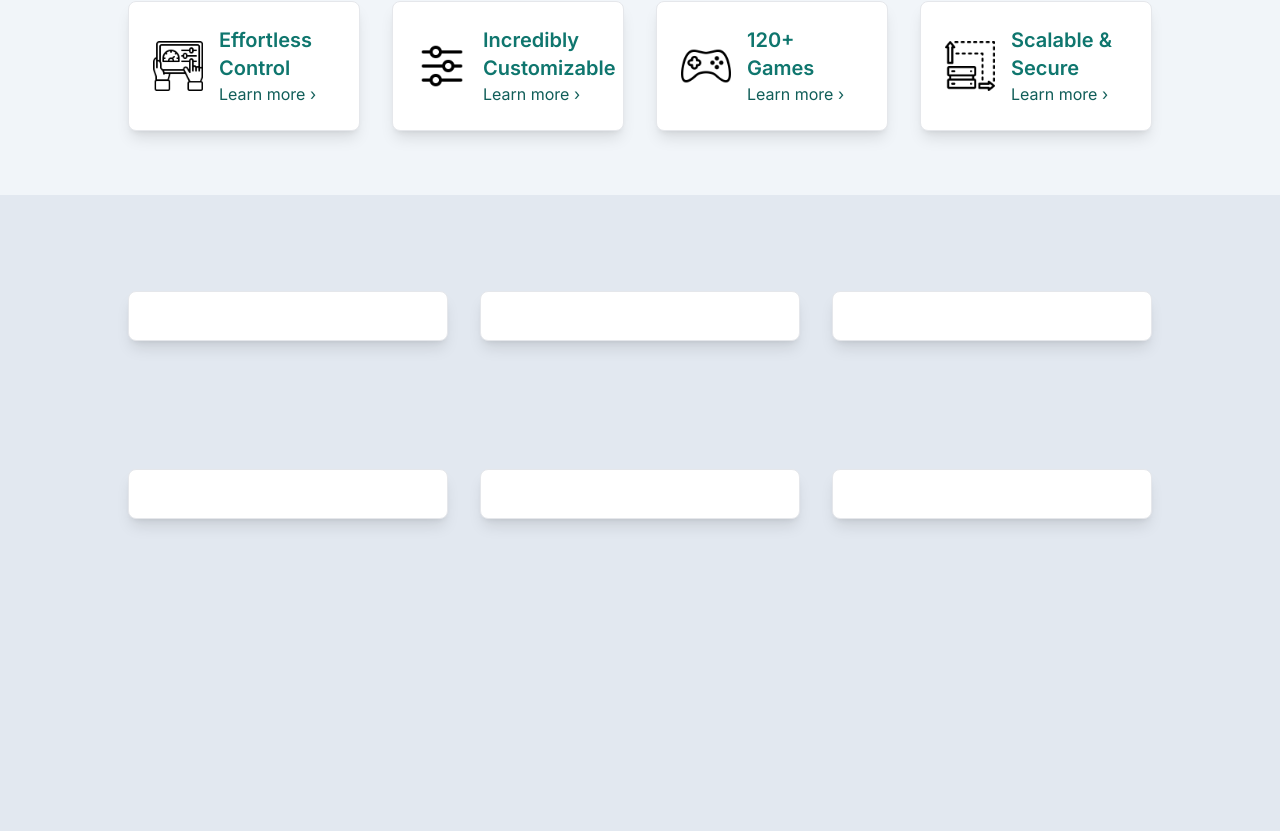
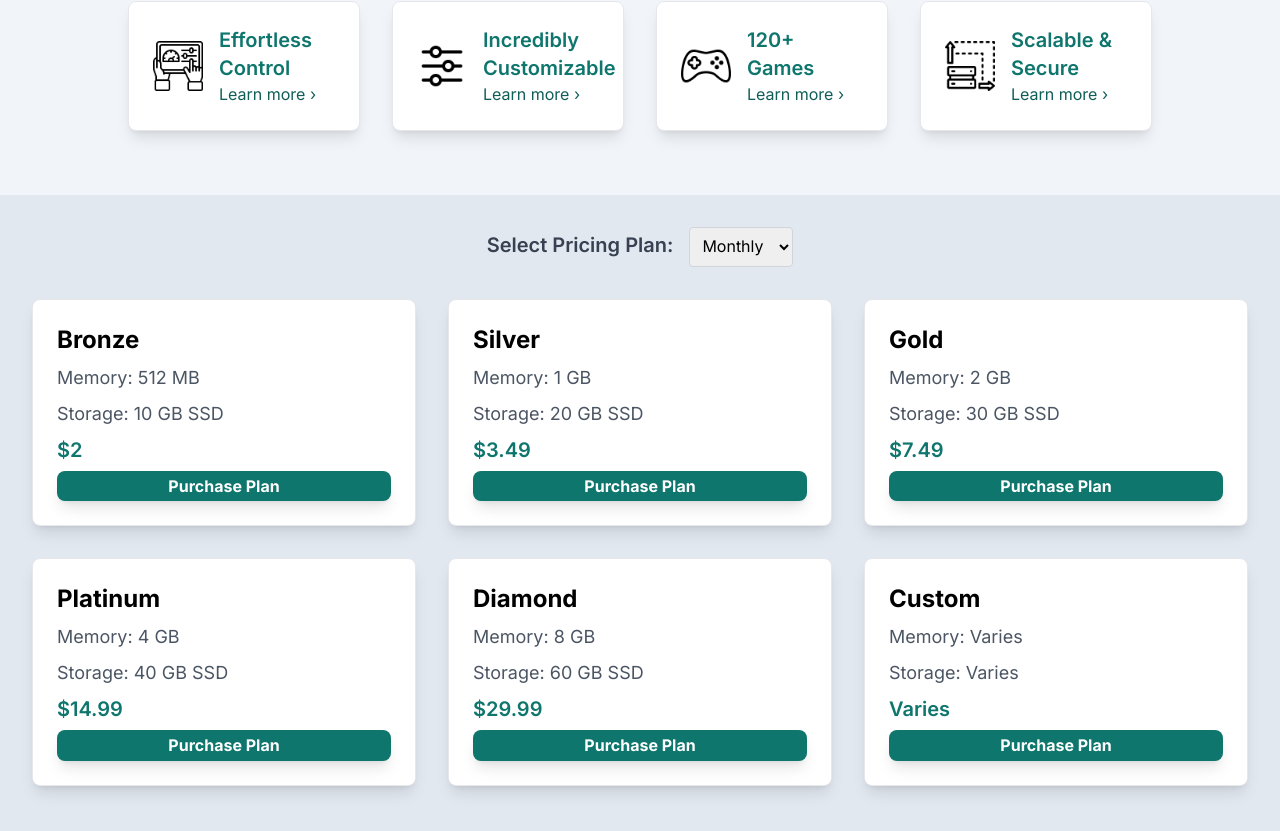
Before and after one commit to Tech-Know2/Servotor, a Next.js app in the folder servotor/: page /game-server in a window 1280 px wide. Shown: the part 507-1338 px from the top of the page. Built offline with nearby package versions, Linux system fonts and the light colour scheme.

Commit message:
Pricing plans

```diff
--- a/servotor/public/json/gamePlans.json
+++ b/servotor/public/json/gamePlans.json
@@ -1,56 +1,50 @@
 [
     {
-        "name": "",
-        "monthly": "",
-        "quarterly": "",
-        "semiAnnually": "",
-        "annually": "",
-        "memory": "",
-        "storage": ""
+        "name": "Bronze",
+        "monthly": "$2",
+        "annually": "$1.49",
+        "memory": "512 MB",
+        "storage": "10 GB SSD",
+        "link": ""
     },
     {
-        "name": "",
-        "monthly": "",
-        "quarterly": "",
-        "semiAnnually": "",
-        "annually": "",
-        "memory": "",
-        "storage": ""
+        "name": "Silver",
+        "monthly": "$3.49",
+        "annually": "$2.99",
+        "memory": "1 GB",
+        "storage": "20 GB SSD",
+        "link": ""
     },
     {
-        "name": "",
-        "monthly": "",
-        "quarterly": "",
-        "semiAnnually": "",
-        "annually": "",
-        "memory": "",
-        "storage": ""
+        "name": "Gold",
+        "monthly": "$7.49",
+        "annually": "$6.49",
+        "memory": "2 GB",
+        "storage": "30 GB SSD",
+        "link": ""
     },
     {
-        "name": "",
-        "monthly": "",
-        "quarterly": "",
-        "semiAnnually": "",
-        "annually": "",
-        "memory": "",
-        "storage": ""
+        "name": "Platinum",
+        "monthly": "$14.99",
+        "annually": "$12.99",
+        "memory": "4 GB",
+        "storage": "40 GB SSD",
+        "link": ""
     },
     {
-        "name": "",
-        "monthly": "",
-        "quarterly": "",
-        "semiAnnually": "",
-        "annually": "",
-        "memory": "",
-        "storage": ""
+        "name": "Diamond",
+        "monthly": "$29.99",
+        "annually": "$27.59",
+        "memory": "8 GB",
+        "storage": "60 GB SSD",
+        "link": ""
     },
     {
-        "name": "",
-        "monthly": "",
-        "quarterly": "",
-        "semiAnnually": "",
-        "annually": "",
-        "memory": "",
-        "storage": ""
+        "name": "Custom",
+        "monthly": "Varies",
+        "annually": "Varies",
+        "memory": "Varies",
+        "storage": "Varies",
+        "link": ""
     }
 ]
--- a/servotor/src/app/game-server/plans.tsx
+++ b/servotor/src/app/game-server/plans.tsx
@@ -8,35 +8,66 @@ import Link from "next/link";
 interface Plans {
     name: string;
     monthly: string;
-    quarterly: string;
-    semiAnnually: string;
     annually: string;
     memory: string;
     storage: string;
+    link: string;
 }
 
 export default function Plans() {
-
     const [dealData, setDealData] = useState<Plans[]>([]);
+    const [pricingDuration, setPricingDuration] = useState<'monthly' | 'annually'>('monthly');
 
     useEffect(() => {
         setDealData(Plan);
     }, []);
 
+    // Handle pricing duration change
+    const handlePricingChange = (event: React.ChangeEvent<HTMLSelectElement>) => {
+        setPricingDuration(event.target.value as 'monthly' | 'annually');
+    };
+
     return (
-        <div className="bg-slate-200 min-h-screen mt-[5%]">
-            <div className="grid grid-cols-1 md:grid-cols-3 gap-8 mx-[10%] mb-[2%]">
-                    {dealData.map((card, index) => (
-                        <div key={index} className="bg-white rounded-lg shadow-lg p-6 flex flex-col text-left border border-gray-200 mt-[30%]">
-                            <div className="flex flex-col">
-                                <p>{card.name}</p>
-                                <p>{card.memory}</p>
-                                <p>{card.storage}</p>
-                                <p>{card.monthly}</p>
+        <div className="bg-slate-200 min-h-screen mt-[5%] p-8">
+            <div className="text-center mb-8">
+                <label htmlFor="pricing-toggle" className="text-xl font-semibold text-gray-700 mr-4">Select Pricing Plan:</label>
+                <select
+                    id="pricing-toggle"
+                    value={pricingDuration}
+                    onChange={handlePricingChange}
+                    className="p-2 border border-gray-300 rounded"
+                >
+                    <option value="monthly">Monthly</option>
+                    <option value="annually">Annually</option>
+                </select>
+            </div>
+
+            <div className="grid grid-cols-1 md:grid-cols-3 gap-8 mx-auto mb-[2%]">
+                {dealData.map((card, index) => (
+                    <div key={index} className="bg-white rounded-lg shadow-lg p-6 flex flex-col text-left border border-gray-200">
+                        <div className="flex flex-col">
+                            <p className="text-2xl font-bold mb-2">{card.name}</p>
+                            <p className="text-lg text-gray-600 mb-2">Memory: {card.memory}</p>
+                            <p className="text-lg text-gray-600 mb-2">Storage: {card.storage}</p>
+                            <p className="text-xl font-semibold text-teal-700">
+                                {pricingDuration === 'monthly' ? (
+                                    `${card.monthly}`
+                                ) : (
+                                    <>
+                                        <span className="line-through text-gray-500">{card.monthly}</span>
+                                        <span className="ml-2 text-teal-700">{card.annually}</span>
+                                    </>
+                                )}
+                            </p>
+                            <div className="mt-[2%]">
+                                <Link href="" className="bg-teal-700 hover:bg-teal-800 rounded-lg shadow-lg py-[1%] w-full text-white font-bold flex justify-center items-center text-center">
+                                    <p>Purchase Plan</p>
+                                </Link>
                             </div>
                         </div>
-                    ))}
-                </div>
+                    </div>
+                ))}
+            </div>
         </div>
     );
 }
```
